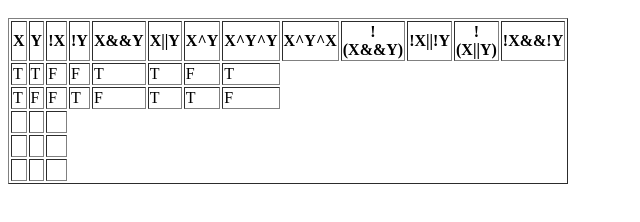
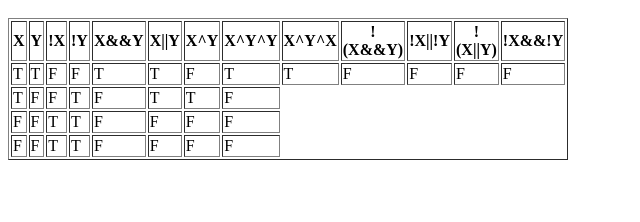
Before and after one commit to bEEDON/QuaintanceBrendon_CIS17C_48596, a plain HTML site: page Class/Truth Table/Truth Table.html in a window 1280 px wide. Shown: the part 48-270 px from the top of the page, without its empty margins (0-640 px from the left). Drawn offline with Linux system fonts and the light colour scheme.

Commit message:
Signed-off-by: beedon <djbeedon@live.com>

```diff
--- a/Class/Truth Table/Truth Table.html
+++ b/Class/Truth Table/Truth Table.html
@@ -37,12 +37,17 @@
 	var y=true;
 	document.write("<td>"+(x?'T':'F')+"</td>");//If this is true:, put a T, if not true = put a F
 	document.write("<td>"+(y?'T':'F')+"</td>");
-	document.write("<td>"+(!x?'T':'F')+"</td>");//If this is true:, put a T, if not true = put a F
+	document.write("<td>"+(!x?'T':'F')+"</td>");
 	document.write("<td>"+(!y?'T':'F')+"</td>");
-	document.write("<td>"+(x&&y?'T':'F')+"</td>");//If this is true:, put a T, if not true = put a F
+	document.write("<td>"+(x&&y?'T':'F')+"</td>");
 	document.write("<td>"+(x||y?'T':'F')+"</td>");
-	document.write("<td>"+(x^y?'T':'F')+"</td>");//If this is true:, put a T, if not true = put a F
-	document.write("<td>"+(y?'T':'F')+"</td>");
+	document.write("<td>"+(x^y?'T':'F')+"</td>");
+	document.write("<td>"+(x^y^y?'T':'F')+"</td>");
+	document.write("<td>"+(x^y^x?'T':'F')+"</td>");
+	document.write("<td>"+(!(x&&y)?'T':'F')+"</td>");
+	document.write("<td>"+(!x||!y?'T':'F')+"</td>");
+	document.write("<td>"+(!(x||y)?'T':'F')+"</td>");
+	document.write("<td>"+(!x&&!y?'T':'F')+"</td>");
 </script>
 </tr>
 <tr>
@@ -50,29 +55,40 @@
 	var y=false;
 	document.write("<td>"+(x?'T':'F')+"</td>");//If this is true:, put a T, if not true = put a F
 	document.write("<td>"+(y?'T':'F')+"</td>");
-	document.write("<td>"+(!x?'T':'F')+"</td>");//If this is true:, put a T, if not true = put a F
+	document.write("<td>"+(!x?'T':'F')+"</td>");
 	document.write("<td>"+(!y?'T':'F')+"</td>");
-	document.write("<td>"+(x&&y?'T':'F')+"</td>");//If this is true:, put a T, if not true = put a F
+	document.write("<td>"+(x&&y?'T':'F')+"</td>");
 	document.write("<td>"+(x||y?'T':'F')+"</td>");
-	document.write("<td>"+(x^y?'T':'F')+"</td>");//If this is true:, put a T, if not true = put a F
+	document.write("<td>"+(x^y?'T':'F')+"</td>");
 	document.write("<td>"+(y?'T':'F')+"</td>");
 </script>
   </tr>
   <tr>
-    <td>&nbsp;</td>
-    <td>&nbsp;</td>
-    <td>&nbsp;</td>
+<script type="text/javascript">
+	var x=false;
+	document.write("<td>"+(x?'T':'F')+"</td>");//If this is true:, put a T, if not true = put a F
+	document.write("<td>"+(y?'T':'F')+"</td>");
+	document.write("<td>"+(!x?'T':'F')+"</td>");
+	document.write("<td>"+(!y?'T':'F')+"</td>");
+	document.write("<td>"+(x&&y?'T':'F')+"</td>");
+	document.write("<td>"+(x||y?'T':'F')+"</td>");
+	document.write("<td>"+(x^y?'T':'F')+"</td>");
+	document.write("<td>"+(y?'T':'F')+"</td>");
+</script>
   </tr>
    <tr>
-    <td>&nbsp;</td>
-    <td>&nbsp;</td>
-    <td>&nbsp;</td>
-  </tr>
-  <tr>
-    <td>&nbsp;</td>
-    <td>&nbsp;</td>
-    <td>&nbsp;</td>
-  </tr>
+<script type="text/javascript">
+	var x=false;
+	var y=false;
+	document.write("<td>"+(x?'T':'F')+"</td>");//If this is true:, put a T, if not true = put a F
+	document.write("<td>"+(y?'T':'F')+"</td>");
+	document.write("<td>"+(!x?'T':'F')+"</td>");
+	document.write("<td>"+(!y?'T':'F')+"</td>");
+	document.write("<td>"+(x&&y?'T':'F')+"</td>");
+	document.write("<td>"+(x||y?'T':'F')+"</td>");
+	document.write("<td>"+(x^y?'T':'F')+"</td>");
+	document.write("<td>"+(y?'T':'F')+"</td>");
+</script>
 </table>
 
 </body>
```
